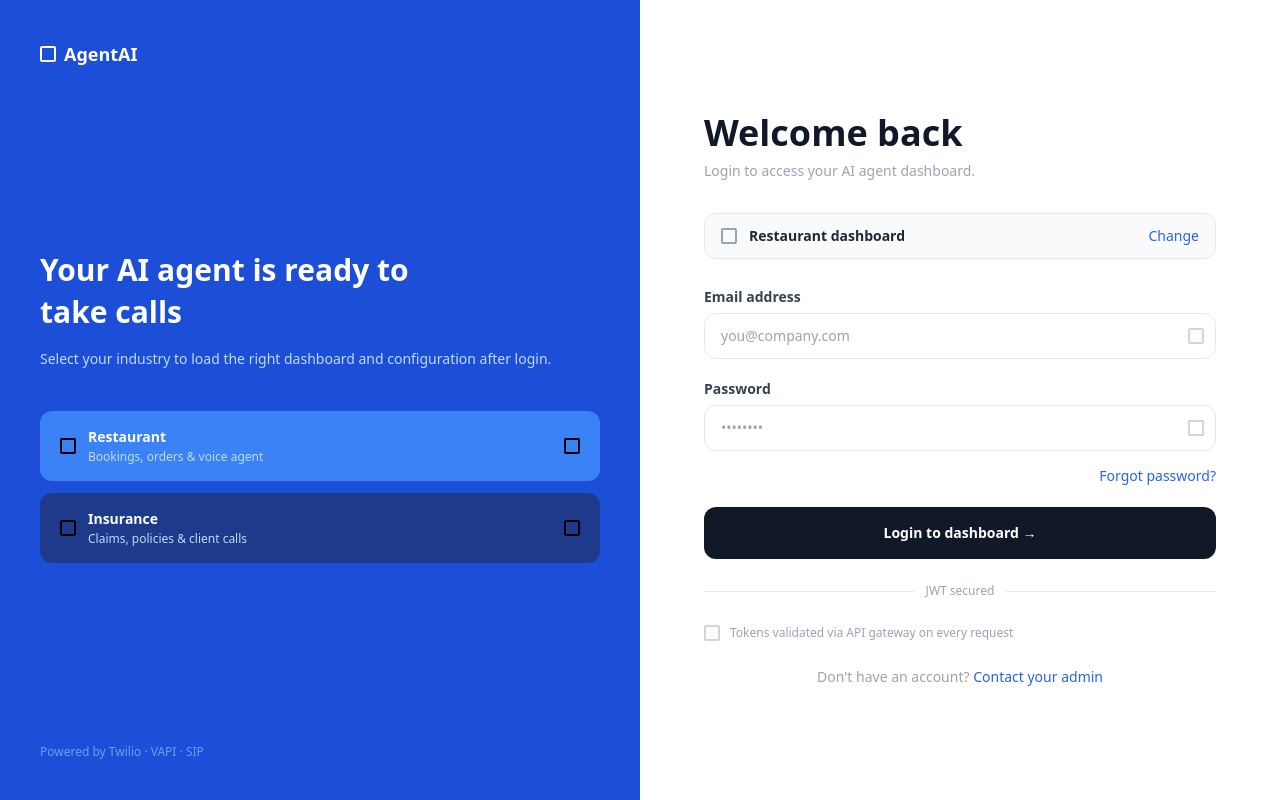
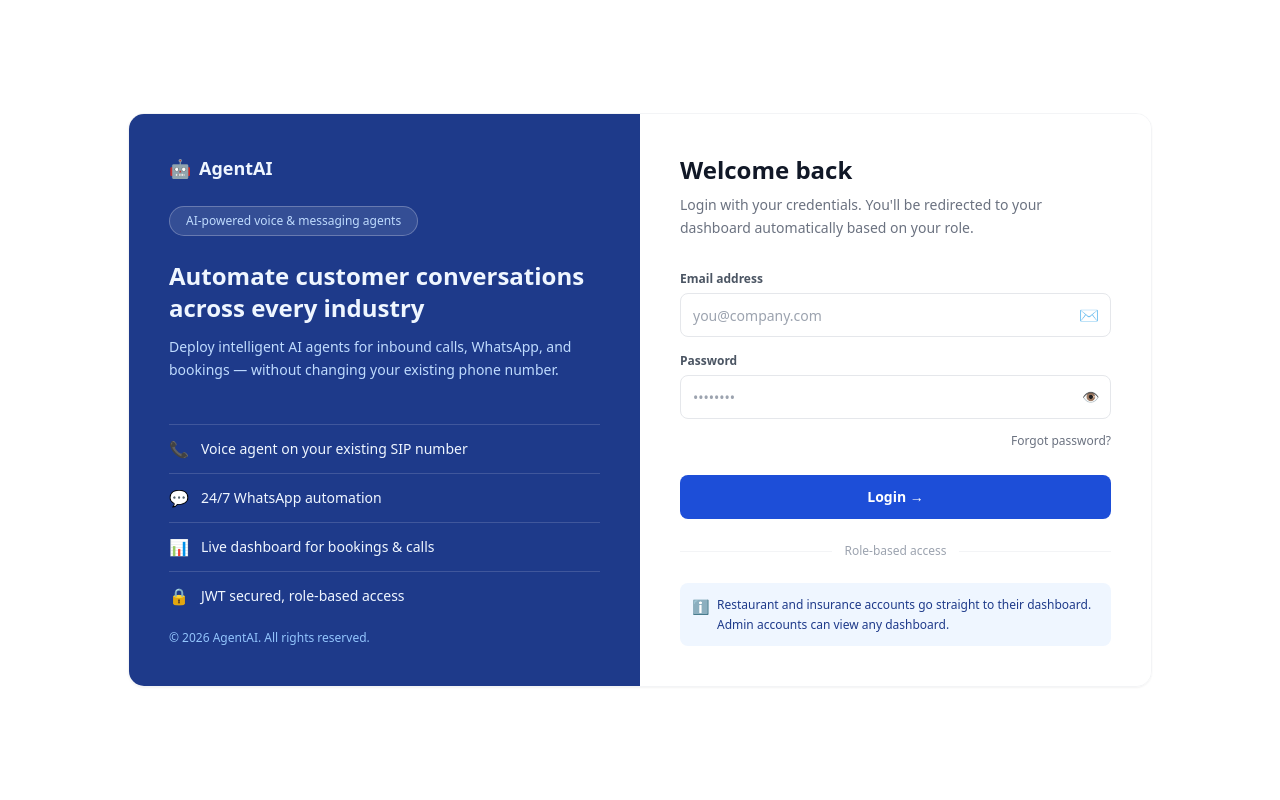
Before and after one commit to somya-ctrl/ai-agent, a React (Vite) app in the folder main_dashboard/: page /login in a window 1280 px wide. Built offline with nearby package versions, Linux system fonts and the light colour scheme.

Commit message:
admin login added

```diff
--- a/main_dashboard/src/components/PrivateRoute.jsx
+++ b/main_dashboard/src/components/PrivateRoute.jsx
@@ -18,8 +18,8 @@ const PrivateRoute = ({ children, industry }) => {
     return <Navigate to="/login" replace />
   }
 
-  // Block access if user's industry doesn't match the route's industry
-  if (industry && user.industry !== industry) {
+  // Admin can access any dashboard; others are restricted to their own industry
+  if (industry && user.industry !== industry && user.industry !== 'admin') {
     return <Navigate to="/login" replace />
   }
 
--- a/main_dashboard/src/pages/LoginPage.jsx
+++ b/main_dashboard/src/pages/LoginPage.jsx
@@ -2,32 +2,20 @@ import { useState } from 'react'
 import { useNavigate } from 'react-router-dom'
 import { useAuth } from '../context/AuthContext'
 
-const industries = [
-  { id: 'restaurant', name: 'Restaurant', desc: 'Bookings, orders & voice agent' },
-  { id: 'insurance', name: 'Insurance', desc: 'Claims, policies & client calls' },
+const INDUSTRIES = [
+  { id: 'restaurant', label: 'Restaurant', desc: 'Bookings, orders & voice agent', icon: '🍽️' },
+  { id: 'insurance', label: 'Insurance', desc: 'Claims, policies & client calls', icon: '🛡️' },
 ]
-
-function CheckboxIcon({ className = '' }) {
-  return (
-    <div className={`w-4 h-4 border-2 border-current rounded-sm flex-shrink-0 ${className}`} />
-  )
-}
 
 function LoginPage() {
   const navigate = useNavigate()
   const { login } = useAuth()
-  const [selectedIndustry, setSelectedIndustry] = useState('restaurant')
+  const [showPassword, setShowPassword] = useState(false)
   const [email, setEmail] = useState('')
   const [password, setPassword] = useState('')
   const [error, setError] = useState('')
   const [loading, setLoading] = useState(false)
-
-  const selected = industries.find((i) => i.id === selectedIndustry)
-
-  const handleChange = () => {
-    setSelectedIndustry((prev) => (prev === 'restaurant' ? 'insurance' : 'restaurant'))
-    setError('')
-  }
+  const [showIndustryPicker, setShowIndustryPicker] = useState(false)
 
   const handleLogin = async (e) => {
     e.preventDefault()
@@ -38,7 +26,7 @@ function LoginPage() {
       const res = await fetch('https://agentai-auth-service.agarwalsomya224.workers.dev/api/auth/login', {
         method: 'POST',
         headers: { 'Content-Type': 'application/json' },
-        body: JSON.stringify({ email, password, industry: selectedIndustry }),
+        body: JSON.stringify({ email, password }),
       })
 
       const data = await res.json()
@@ -49,90 +37,103 @@ function LoginPage() {
       }
 
       login(data.token, data.user)
-      navigate(`/dashboard/${selectedIndustry}`)
+
+      if (data.user.industry === 'admin') {
+        setShowIndustryPicker(true)
+      } else if (data.user.industry === 'restaurant') {
+        navigate('/dashboard/restaurant')
+      } else if (data.user.industry === 'insurance') {
+        navigate('/dashboard/insurance')
+      }
     } catch {
-      setError('Cannot connect to server. Make sure the backend is running.')
+      setError('Cannot connect to server. Please try again.')
     } finally {
       setLoading(false)
     }
   }
 
+  if (showIndustryPicker) {
     return (
-    <div className="min-h-screen flex">
-
-      {/* ── Left Panel ── */}
-      <div className="w-1/2 bg-blue-700 flex flex-col p-10 min-h-screen">
-
-        {/* Brand */}
-        <div className="flex items-center gap-2 text-white font-semibold text-lg">
-          <CheckboxIcon className="border-white" />
-          <span>AgentAI</span>
+      <div className="min-h-screen bg-white flex items-center justify-center p-4">
+        <div className="w-full max-w-md">
+          <div className="text-center mb-8">
+            <div className="text-3xl mb-3">👋</div>
+            <h2 className="text-2xl font-bold text-gray-900 mb-1">Welcome, Admin</h2>
+            <p className="text-gray-500 text-sm">Choose which dashboard to open</p>
           </div>
-
-        {/* Heading */}
-        <div className="flex-1 flex flex-col justify-center py-10">
-          <h1 className="text-3xl font-bold text-white leading-snug mb-4">
-            Your AI agent is ready to<br />take calls
-          </h1>
-          <p className="text-blue-200 text-sm leading-relaxed mb-10">
-            Select your industry to load the right dashboard and configuration after login.
-          </p>
-
-          {/* Industry Cards */}
-          <div className="flex flex-col gap-3">
-            {industries.map((ind) => (
+          <div className="flex flex-col gap-4">
+            {INDUSTRIES.map((ind) => (
               <button
                 key={ind.id}
-                onClick={() => setSelectedIndustry(ind.id)}
-                className={`flex items-center justify-between rounded-xl px-5 py-4 text-left transition-colors duration-200 ${
-                  selectedIndustry === ind.id
-                    ? 'bg-blue-500'
-                    : 'bg-blue-900 hover:bg-blue-800'
-                }`}
+                onClick={() => navigate(`/dashboard/${ind.id}`)}
+                className="flex items-center gap-4 p-5 border-2 border-gray-100 hover:border-blue-500 rounded-2xl text-left transition-all duration-200 group"
               >
-                <div className="flex items-center gap-3">
-                  <CheckboxIcon className="border-blue-300" />
+                <span className="text-3xl">{ind.icon}</span>
                 <div>
-                    <p className="text-white font-bold text-sm">{ind.name}</p>
-                    <p className="text-blue-200 text-xs mt-0.5">{ind.desc}</p>
+                  <p className="font-bold text-gray-900 group-hover:text-blue-700">{ind.label}</p>
+                  <p className="text-sm text-gray-400">{ind.desc}</p>
                 </div>
-                </div>
-                <CheckboxIcon className="border-blue-300" />
+                <span className="ml-auto text-gray-300 group-hover:text-blue-500 text-xl">→</span>
               </button>
             ))}
           </div>
         </div>
+      </div>
+    )
+  }
 
-        {/* Footer */}
-        <p className="text-blue-400 text-xs">Powered by Twilio · VAPI · SIP</p>
+  return (
+    <div className="min-h-screen bg-white flex items-center justify-center p-3 sm:p-4">
+      <div className="grid grid-cols-1 lg:grid-cols-2 w-full max-w-5xl border border-gray-100 rounded-2xl overflow-hidden shadow-sm">
+
+        {/* Left Panel - Brand (Blue) */}
+        <div className="bg-blue-900 p-6 sm:p-8 lg:p-10 flex flex-col justify-between gap-8 lg:gap-0">
+          <div>
+            <div className="flex items-center gap-2 text-blue-50 text-base sm:text-lg font-semibold mb-4 sm:mb-6">
+              <span>🤖</span>
+              <span>AgentAI</span>
             </div>
 
-      {/* ── Right Panel ── */}
-      <div className="w-1/2 flex flex-col justify-center px-16 py-12 bg-white">
+            <span className="inline-block bg-white/10 border border-white/25 text-blue-200 text-xs px-4 py-1.5 rounded-full mb-4 sm:mb-6">
+              AI-powered voice & messaging agents
+            </span>
 
-        <h2 className="text-4xl font-bold text-gray-900 mb-2">Welcome back</h2>
-        <p className="text-gray-400 text-sm mb-8">Login to access your AI agent dashboard.</p>
-
-        {/* Industry badge */}
-        <div className="flex items-center justify-between bg-gray-50 border border-gray-200 rounded-xl px-4 py-3 mb-7">
-          <div className="flex items-center gap-3">
-            <CheckboxIcon className="border-gray-400" />
-            <span className="text-gray-800 font-semibold text-sm">{selected.name} dashboard</span>
-          </div>
-          <button
-            type="button"
-            onClick={handleChange}
-            className="text-blue-600 text-sm font-medium hover:underline"
-          >
-            Change
-          </button>
+            <h2 className="text-xl sm:text-2xl font-bold text-blue-50 mb-3 leading-snug">
+              Automate customer conversations across every industry
+            </h2>
+            <p className="text-blue-200 text-sm leading-relaxed mb-6 lg:mb-8">
+              Deploy intelligent AI agents for inbound calls, WhatsApp, and bookings — without changing your existing phone number.
+            </p>
           </div>
 
-        <form onSubmit={handleLogin} className="flex flex-col gap-5">
+          {/* Feature list - hidden on very small screens to reduce scroll before form */}
+          <div className="hidden sm:block">
+            {[
+              { icon: '📞', text: 'Voice agent on your existing SIP number' },
+              { icon: '💬', text: '24/7 WhatsApp automation' },
+              { icon: '📊', text: 'Live dashboard for bookings & calls' },
+              { icon: '🔒', text: 'JWT secured, role-based access' },
+            ].map((f) => (
+              <div key={f.text} className="flex items-center gap-3 py-2.5 lg:py-3 border-t border-white/15">
+                <span className="text-base">{f.icon}</span>
+                <span className="text-sm text-blue-50">{f.text}</span>
+              </div>
+            ))}
+          </div>
 
-          {/* Email */}
-          <div>
-            <label className="block text-sm font-semibold text-gray-700 mb-1.5">
+          <p className="text-xs text-blue-300">© 2026 AgentAI. All rights reserved.</p>
+        </div>
+
+        {/* Right Panel - Login Form */}
+        <div className="bg-white p-6 sm:p-8 lg:p-10 flex flex-col justify-center">
+          <h1 className="text-xl sm:text-2xl font-bold text-gray-900 mb-2">Welcome back</h1>
+          <p className="text-sm text-gray-500 mb-6 lg:mb-8 leading-relaxed">
+            Login with your credentials. You'll be redirected to your dashboard automatically based on your role.
+          </p>
+
+          <form onSubmit={handleLogin}>
+            <div className="mb-4">
+              <label className="block text-xs font-semibold text-gray-600 mb-1.5">
                 Email address
               </label>
               <div className="relative">
@@ -142,74 +143,69 @@ function LoginPage() {
                   onChange={(e) => setEmail(e.target.value)}
                   placeholder="you@company.com"
                   required
-                className="w-full border border-gray-200 rounded-xl px-4 py-3 pr-10 text-sm text-gray-800 placeholder-gray-400 focus:outline-none focus:ring-2 focus:ring-blue-500 focus:border-transparent"
+                  className="w-full h-11 border border-gray-200 rounded-lg px-3 pr-10 text-sm focus:outline-none focus:ring-2 focus:ring-blue-100 focus:border-blue-500 transition-colors"
                 />
-              <CheckboxIcon className="border-gray-300 absolute right-3 top-1/2 -translate-y-1/2" />
+                <span className="absolute right-3 top-1/2 -translate-y-1/2 text-gray-400 text-base">
+                  ✉️
+                </span>
               </div>
             </div>
 
-          {/* Password */}
-          <div>
-            <label className="block text-sm font-semibold text-gray-700 mb-1.5">
+            <div className="mb-2">
+              <label className="block text-xs font-semibold text-gray-600 mb-1.5">
                 Password
               </label>
               <div className="relative">
                 <input
-                type="password"
+                  type={showPassword ? 'text' : 'password'}
                   value={password}
                   onChange={(e) => setPassword(e.target.value)}
                   placeholder="••••••••"
                   required
-                className="w-full border border-gray-200 rounded-xl px-4 py-3 pr-10 text-sm text-gray-800 placeholder-gray-400 focus:outline-none focus:ring-2 focus:ring-blue-500 focus:border-transparent"
+                  className="w-full h-11 border border-gray-200 rounded-lg px-3 pr-10 text-sm focus:outline-none focus:ring-2 focus:ring-blue-100 focus:border-blue-500 transition-colors"
                 />
-              <CheckboxIcon className="border-gray-300 absolute right-3 top-1/2 -translate-y-1/2" />
+                <button
+                  type="button"
+                  onClick={() => setShowPassword(!showPassword)}
+                  className="absolute right-3 top-1/2 -translate-y-1/2 text-gray-400 text-sm"
+                >
+                  {showPassword ? '🙈' : '👁️'}
+                </button>
               </div>
             </div>
 
-          {/* Forgot password */}
-          <div className="text-right -mt-2">
-            <a href="#" className="text-blue-600 text-sm hover:underline">
+            <div className="text-right mb-6">
+              <a href="#" className="text-xs text-gray-500 hover:text-blue-700 transition-colors">
                 Forgot password?
               </a>
             </div>
 
-          {/* Error message */}
             {error && (
-            <p className="text-red-500 text-xs text-center -mt-1">{error}</p>
+              <p className="text-red-500 text-xs mb-3 text-center">{error}</p>
             )}
 
-          {/* Submit */}
             <button
               type="submit"
               disabled={loading}
-            className="w-full bg-gray-900 hover:bg-gray-800 disabled:bg-gray-400 text-white font-semibold py-4 rounded-xl text-sm transition-colors duration-200"
+              className="w-full h-11 bg-blue-700 hover:bg-blue-800 disabled:bg-blue-400 text-white font-semibold text-sm rounded-lg transition-colors duration-200"
             >
-            {loading ? 'Logging in...' : 'Login to dashboard →'}
+              {loading ? 'Logging in...' : 'Login →'}
             </button>
           </form>
 
-        {/* JWT divider */}
           <div className="flex items-center gap-3 my-6">
-          <div className="flex-1 h-px bg-gray-200" />
-          <span className="text-gray-400 text-xs font-medium">JWT secured</span>
-          <div className="flex-1 h-px bg-gray-200" />
+            <div className="flex-1 h-px bg-gray-100" />
+            <span className="text-xs text-gray-400">Role-based access</span>
+            <div className="flex-1 h-px bg-gray-100" />
           </div>
 
-        {/* JWT note */}
-        <div className="flex items-start gap-2.5 mb-6">
-          <CheckboxIcon className="border-gray-300 mt-0.5" />
-          <p className="text-gray-400 text-xs leading-relaxed">
-            Tokens validated via API gateway on every request
+          <div className="flex items-start gap-2 bg-blue-50 rounded-lg p-3">
+            <span className="text-sm mt-0.5">ℹ️</span>
+            <p className="text-xs text-blue-900 leading-relaxed">
+              Restaurant and insurance accounts go straight to their dashboard. Admin accounts can view any dashboard.
             </p>
           </div>
-
-        {/* Sign up */}
-        <p className="text-gray-400 text-sm text-center">
-          Don&apos;t have an account?{' '}
-          <a href="#" className="text-blue-600 hover:underline font-medium">
-            Contact your admin
-          </a>
-        </p>
+        </div>
 
       </div>
     </div>
```
Also changed, not shown: 1 other file (tests, documents, lock files or other folders). Lines whose indentation alone changed are shown as unchanged.
